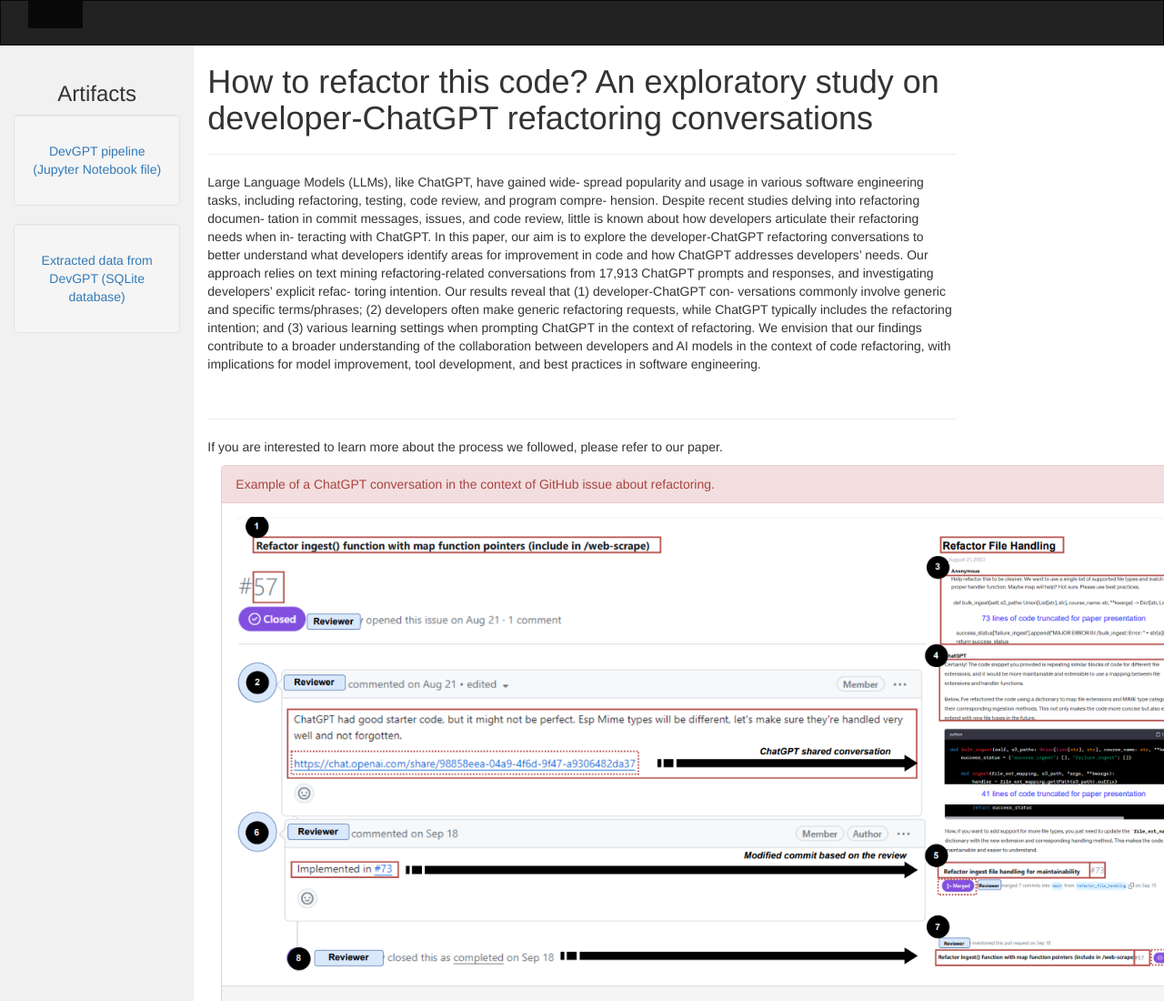
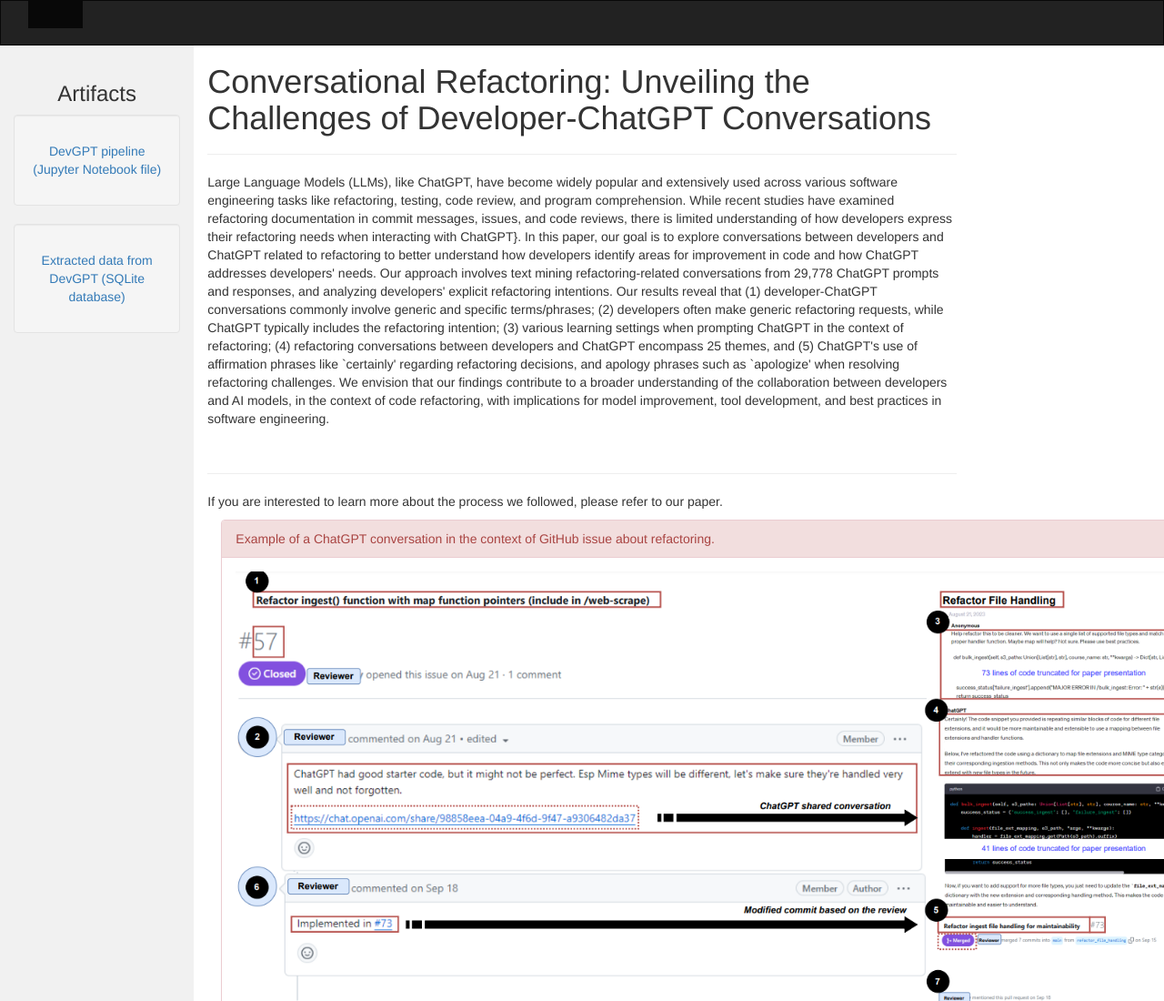
Before and after one commit to AnonymousResearcherSubmission/ICSME2024, a plain HTML site: page index.html in a window 1280 px wide. Shown: the top 1100 px of the page at 91% size. Drawn offline with nearby package versions, Linux system fonts and the light colour scheme.

Commit message:
initial commit

```diff
--- a/index.html
+++ b/index.html
@@ -93,30 +93,10 @@
 
 
     <div class="col-sm-8 text-left">
-      <h1> How to refactor this code? An exploratory study on
-developer-ChatGPT refactoring conversations</h1>
+      <h1> Conversational Refactoring: Unveiling the Challenges of Developer-ChatGPT Conversations</h1>
       <hr>
-      <p>Large Language Models (LLMs), like ChatGPT, have gained wide-
-spread popularity and usage in various software engineering tasks,
-including refactoring, testing, code review, and program compre-
-hension. Despite recent studies delving into refactoring documen-
-tation in commit messages, issues, and code review, little is known
-about how developers articulate their refactoring needs when in-
-teracting with ChatGPT. In this paper, our aim is to explore the
-developer-ChatGPT refactoring conversations to better understand
-what developers identify areas for improvement in code and how
-ChatGPT addresses developers’ needs. Our approach relies on text
-mining refactoring-related conversations from 17,913 ChatGPT
-prompts and responses, and investigating developers’ explicit refac-
-toring intention. Our results reveal that (1) developer-ChatGPT con-
-versations commonly involve generic and specific terms/phrases; (2)
-developers often make generic refactoring requests, while ChatGPT
-typically includes the refactoring intention; and (3) various learning
-settings when prompting ChatGPT in the context of refactoring. We
-envision that our findings contribute to a broader understanding of
-the collaboration between developers and AI models in the context
-of code refactoring, with implications for model improvement, tool
-development, and best practices in software engineering.</p>
+      <p>Large Language Models (LLMs), like ChatGPT, have become widely popular and extensively used across various software engineering tasks like refactoring, testing, code review, and program comprehension. While recent studies have examined refactoring documentation in commit messages, issues, and code reviews, there is limited understanding of how developers express their refactoring needs when interacting with ChatGPT}. In this paper, our goal is to explore conversations between developers and ChatGPT related to refactoring to better understand how developers identify areas for improvement in code and how ChatGPT addresses developers' needs. Our approach involves text mining refactoring-related conversations from 29,778 ChatGPT prompts and responses, and analyzing developers' explicit refactoring intentions. Our results reveal that (1) developer-ChatGPT conversations commonly involve generic and specific terms/phrases; (2) developers often make generic refactoring requests, while ChatGPT typically includes the refactoring intention; (3) various learning settings when prompting ChatGPT in the context
+of refactoring; (4) refactoring conversations between developers and ChatGPT encompass 25 themes, and (5) ChatGPT's use of affirmation phrases like `certainly' regarding refactoring decisions, and apology phrases such as `apologize' when resolving refactoring challenges.  We envision that our findings contribute to a broader understanding of the collaboration between developers and AI models, in the context of code refactoring, with implications for model improvement, tool development, and best practices in software engineering.</p>
 </br>
 <hr>
 <p>If you are interested to learn more about the process we followed, please refer to our paper.</p>
```
